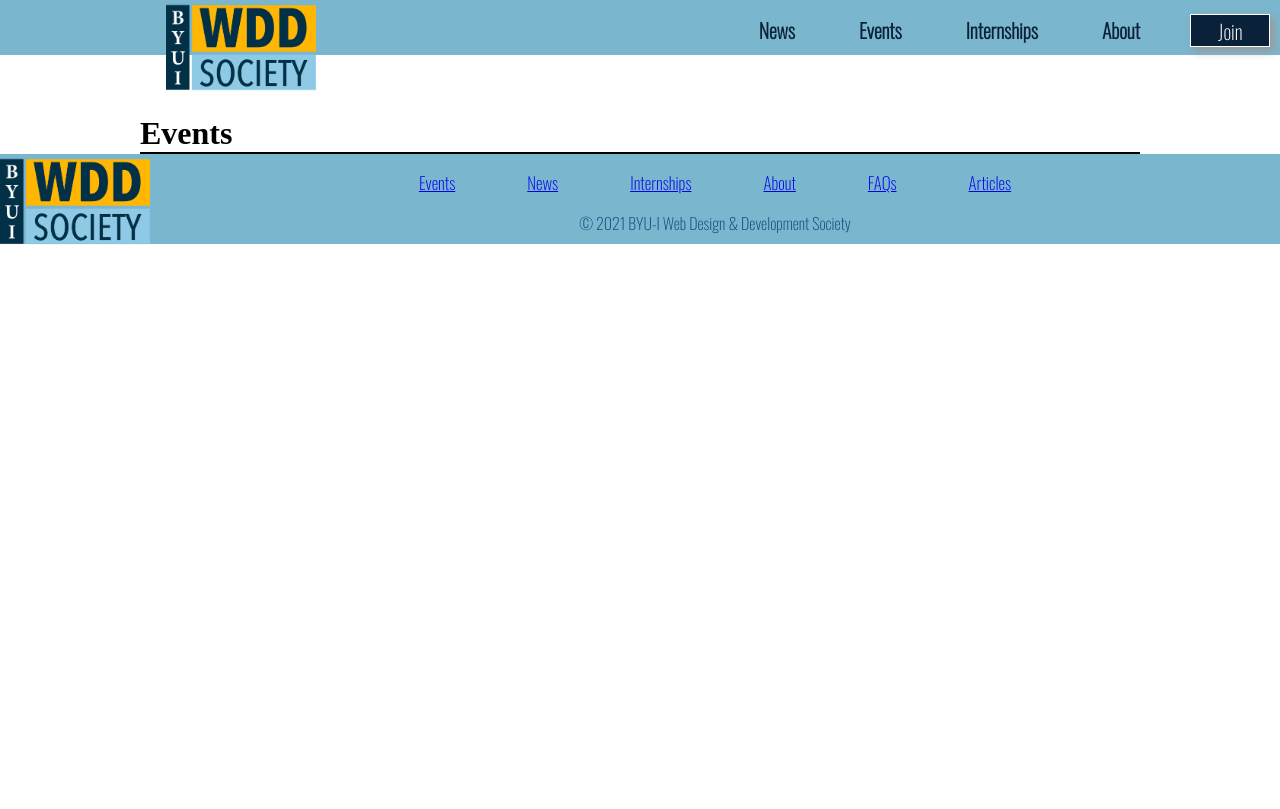
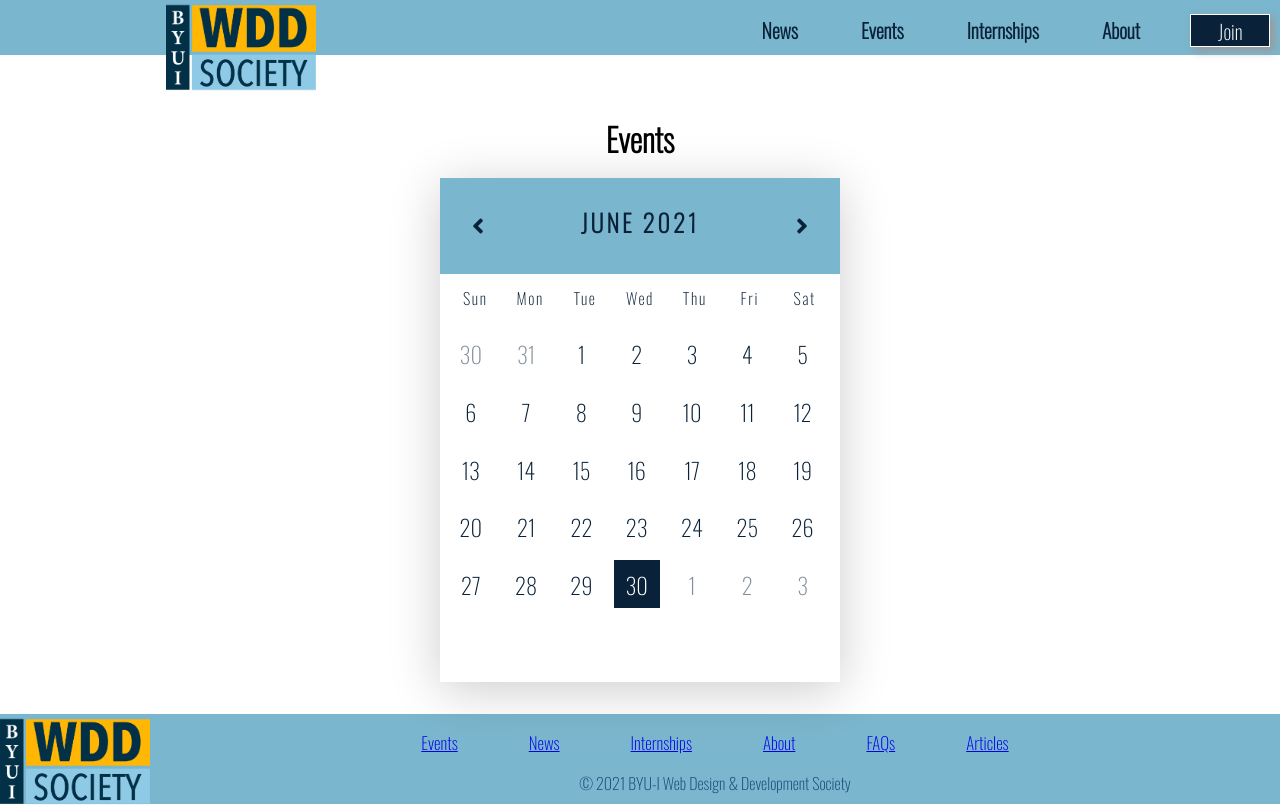
Before and after one commit to wddbyui/wddbyui.github.io, a website: page events/index.html in a window 1280 px wide. Drawn offline with nearby package versions, Linux system fonts and the light colour scheme.

Commit message:
Finished calendar

```diff
--- a/events/index.html
+++ b/events/index.html
@@ -6,14 +6,16 @@
     <meta name="viewport" content="width=device-width, initial-scale=1.0">
     <meta name="description" content="Welcome to the BYU-I Web Design and Development Society! Check out our events here!">
     <link href="../src/css/styles.css" rel="stylesheet">
+    <link href="../src/css/calendar.css" rel="stylesheet" >
     <title>WDD Society | Events</title>
     <link rel="preconnect" href="https://fonts.gstatic.com">
     <link href="https://fonts.googleapis.com/css2?family=Oswald:wght@200&display=swap" rel="stylesheet">
+    <link rel="stylesheet" href="https://cdnjs.cloudflare.com/ajax/libs/font-awesome/5.13.0/css/all.min.css" />
     <link rel="icon" href="../src/images/logo.png" type="image/gif" sizes="16x16">
-    <script src="../src/js/index.js" defer></script>
+    <script src="../src/js/calendar.js" defer></script>
 </head>
 <body>
-    <header id="top"> <!-- Reference for "Back to Top" link on mobile version footer -->
+    <header id="top">
         <nav>
             <div class="nav-right">
                 <a class="nav-links" href="#">News</a>
@@ -25,16 +27,34 @@
         <div id="logo-box">
             <a href="../"><img id="logo" src="../src/images/logo.png" alt="BYU-I WDD Society Logo"></a>
         </div>
-        <div id="join-button"><a href="#"><button id="join" type="button">Join</button></a></div> <!-- Separated this element since it breaks out of nav bar on smaller screen sizes -->
+        <div id="join-button"><a href="#"><button id="join" type="button">Join</button></a></div>
     </header>
     <main>
         <h1>Events</h1>
         <div class="events-container">
-
+            <div class="calendar">
+                <div class="month">
+                  <i class="fas fa-angle-left prev"></i>
+                  <div class="date">
+                    <h2></h2>
+                  </div>
+                  <i class="fas fa-angle-right next"></i>
+                </div>
+                <div class="weekdays">
+                  <div>Sun</div>
+                  <div>Mon</div>
+                  <div>Tue</div>
+                  <div>Wed</div>
+                  <div>Thu</div>
+                  <div>Fri</div>
+                  <div>Sat</div>
+                </div>
+                <div class="days"></div>
+            </div>
         </div>
     </main>
     <footer>
-        <div id="footer-desktop"> <!-- Desktop footer -->
+        <div id="footer-desktop">
             <a href="../"><img id="footer-logo" src="../src/images/logo.png" alt="BYU-I WDD Society Logo"></a>
             <ul id="footer-links">
                 <li class="footer-content"><a href="#">Events</a></li>
--- /dev/null
+++ b/src/css/calendar.css
@@ -0,0 +1,97 @@
+* {
+    margin: 0;
+    padding: 0;
+    box-sizing: border-box;
+    font-family: "Oswald", sans-serif;
+  }
+
+  h1 {
+    text-align: center;
+  }
+
+  .events-container {
+    color: #0A2239;
+    display: flex;
+    justify-content: center;
+    align-items: center;
+    padding: 1rem 0 2rem 0;
+  }
+
+  .calendar {
+    width: 25rem;
+    height: 31.5rem;
+    box-shadow: 0 0.5rem 3rem rgba(0, 0, 0, 0.2);
+  }
+
+  .month {
+    width: 100%;
+    height: 6rem;
+    background-color: #7AB6CD;
+    display: flex;
+    justify-content: space-between;
+    align-items: center;
+    padding: 0 2rem;
+    text-align: center;
+  }
+
+  .month i {
+    font-size: 1.5rem;
+    cursor: pointer;
+  }
+
+  .month h2 {
+    text-transform: uppercase;
+    letter-spacing: 0.2rem;
+    margin-bottom: 0.5rem;
+  }
+
+  .weekdays {
+    width: 100%;
+    height: 3rem;
+    padding: 0 0.2rem;
+    display: flex;
+    align-items: center;
+    justify-content: space-evenly;
+  }
+
+  .weekdays div {
+    letter-spacing: 0.1rem;
+    width: calc(20rem / 7);
+    display: flex;
+    justify-content: center;
+    align-items: center;
+  }
+
+  .days {
+    width: 100%;
+    display: flex;
+    flex-wrap: wrap;
+    padding: 0.2rem;
+  }
+
+  .days div {
+    font-size: 1.4rem;
+    margin: 0.3rem;
+    width: calc(20rem / 7);
+    height: 3rem;
+    display: flex;
+    justify-content: center;
+    align-items: center;
+    transition: background-color 0.2s;
+  }
+
+  .days div:hover:not(.today) {
+    background-color: #0A2239;
+    color: #fff;
+    cursor: pointer;
+  }
+
+  .prev-date,
+  .next-date {
+    opacity: 0.5;
+  }
+
+  .today {
+    background-color: #0A2239;
+    color: #fff;
+  }
--- a/src/css/styles.css
+++ b/src/css/styles.css
@@ -182,6 +182,3 @@ footer {
     font-family: 'Nanum Gothic', sans-serif;
     color: #0A2239;
 }
-.events-container {
-    border: 1px solid black;
-}
--- /dev/null
+++ b/src/js/calendar.js
@@ -0,0 +1,80 @@
+const date = new Date();
+
+const renderCalendar = () => {
+  date.setDate(1);
+
+  const monthDays = document.querySelector(".days");
+  const lastDay = new Date(date.getFullYear(), date.getMonth() + 1, 0).getDate();
+  const prevLastDay = new Date(date.getFullYear(), date.getMonth(), 0).getDate();
+  const firstDayIndex = date.getDay();
+  const lastDayIndex = new Date(date.getFullYear(), date.getMonth() + 1, 0).getDay();
+  const nextDays = 7 - lastDayIndex - 1;
+  const months = [
+    'January',
+    'February',
+    'March',
+    'April',
+    'May',
+    'June',
+    'July',
+    'August',
+    'September',
+    'October',
+    'November',
+    'December',
+  ];
+
+  document.querySelector(".date h2").innerHTML = `${months[date.getMonth()]} ${date.getFullYear()}`;
+
+  monthDays.innerHTML = ''; // Resets days container
+
+  // Previous month's days on this month's calendar
+  for (let x = firstDayIndex; x > 0; x--) {
+    let div = document.createElement('div');
+    let divDateForId = new Date(Date.UTC(date.getFullYear(), date.getMonth() - 1, prevLastDay - x + 2))
+    div.id = new Intl.DateTimeFormat('en-US').format(divDateForId);
+    div.className = 'prev-date';
+    div.textContent = prevLastDay - x + 1;
+    monthDays.appendChild(div);
+  }
+
+  // Current Month
+  for (let i = 1; i <= lastDay; i++) {
+    if (i === new Date().getDate() && date.getMonth() === new Date().getMonth() && date.getFullYear() === new Date().getFullYear()) {
+      let div = document.createElement('div');
+      let divDateForId = new Date();
+      div.className = 'today';
+      div.id = new Intl.DateTimeFormat('en-US').format(divDateForId);
+      div.textContent = i;
+      monthDays.appendChild(div);
+    } else {
+      let div = document.createElement('div');
+      let divDateForId = new Date(Date.UTC(date.getFullYear(), date.getMonth(), i + 1))
+      div.id = new Intl.DateTimeFormat('en-US').format(divDateForId);
+      div.textContent = i;
+      monthDays.appendChild(div);
+    }
+  }
+
+  // Next month's days on this month's calendar
+  for (let j = 1; j <= nextDays; j++) {
+    let div = document.createElement('div');
+    let divDateForId = new Date(Date.UTC(date.getFullYear(), date.getMonth() + 1, j + 1))
+    div.id = new Intl.DateTimeFormat('en-US').format(divDateForId);
+    div.className = 'next-date';
+    div.textContent = j;
+    monthDays.appendChild(div);
+  }
+};
+
+document.querySelector(".prev").addEventListener("click", () => {
+  date.setMonth(date.getMonth() - 1);
+  renderCalendar();
+});
+
+document.querySelector(".next").addEventListener("click", () => {
+  date.setMonth(date.getMonth() + 1);
+  renderCalendar();
+});
+
+renderCalendar();
--- a/src/js/index.js
+++ /dev/null
@@ -1,11 +0,0 @@
-const date = new Date();
-
-const month = date.getMonth() + 1;
-const year = date.getFullYear();
-const daysInMonth = new Date(year, month, 0).getDate();
-
-console.log(daysInMonth);
-
-let options = { month: 'long'};
-const monthString = new Intl.DateTimeFormat('en-US', options).format(date);
-console.log(monthString);
```
